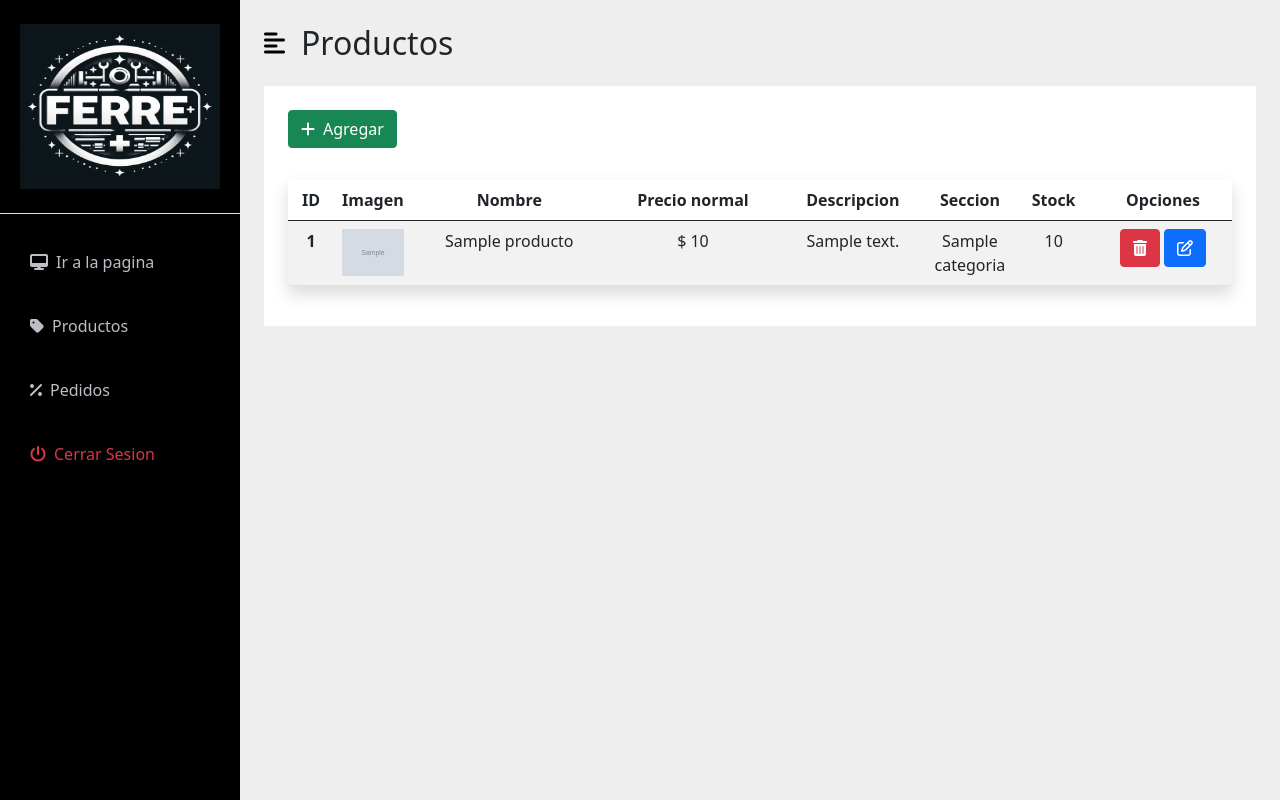
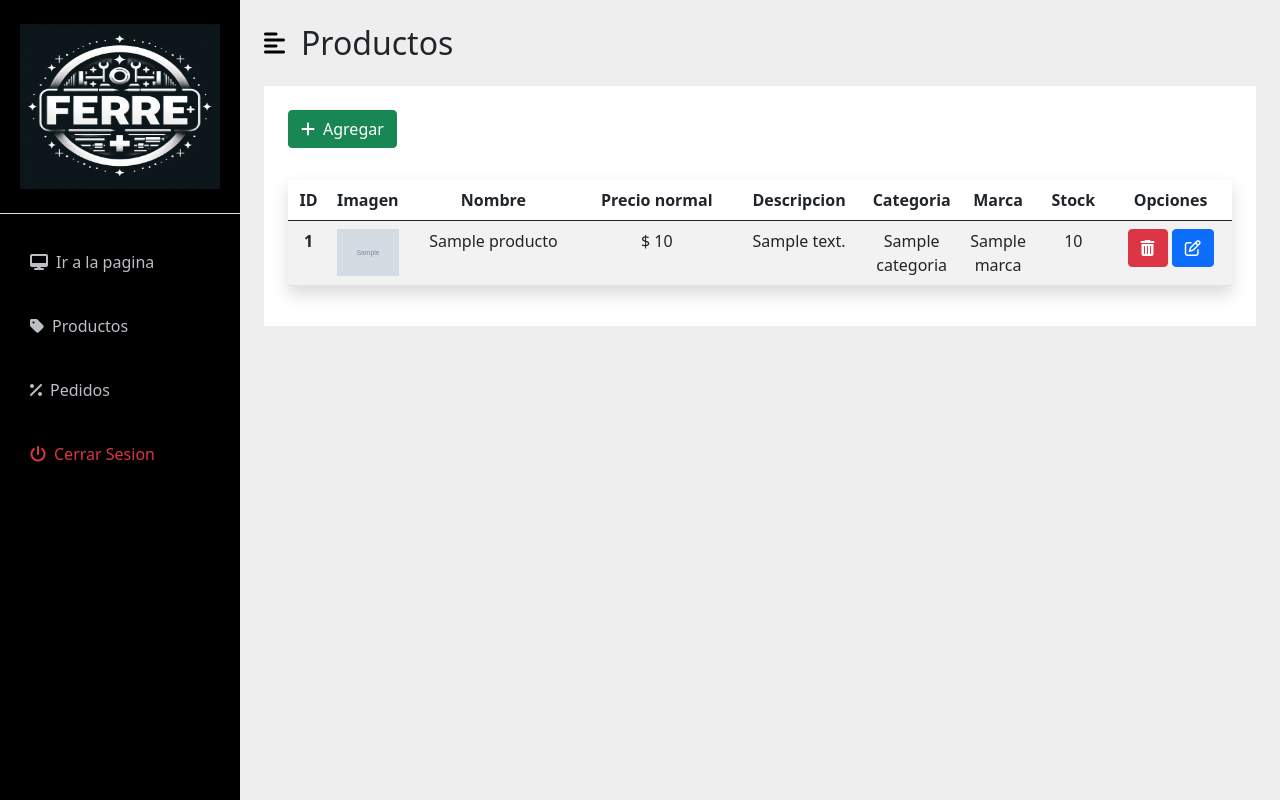
Before and after one commit to NicolasCeronM/Integraci-n, a Django app: template home/templates/administrador/admin.html in a window 1280 px wide. Run offline with Django 5.2, Linux system fonts and the light colour scheme; the template is opened without the code that fills it: most values are stand-ins (such as "Sample title", 1, 10 or a date in 2020); grey boxes marked "Sample" are stand-in pictures; some libraries are stand-ins or nearby versions.

Commit message:
Agregando marca

```diff
--- a/API/urls.py
+++ b/API/urls.py
@@ -1,11 +1,12 @@
 from django.urls import path, include
-from .views import ProductoViewset, CategoriaViewset
+from .views import ProductoViewset, CategoriaViewset, MarcaViewset
 from rest_framework import routers
 
 router = routers.DefaultRouter()
 
 router.register('producto',ProductoViewset)
 router.register('categoria',CategoriaViewset)
+router.register('marca',MarcaViewset)
 
 #Urls de la API
 urlpatterns = [
--- a/home/templates/administrador/admin.html
+++ b/home/templates/administrador/admin.html
@@ -47,7 +47,8 @@
                             <th class="col">Nombre</th>
                             <th class="col">Precio normal</th>
                             <th class="col">Descripcion</th>
-                            <th class="col-1">Seccion</th>
+                            <th class="col-1">Categoria</th>
+                            <th class="col-1">Marca</th>
                             <th class="col">Stock</th>
                             <th class="col">Opciones</th>
                         </tr>
@@ -70,6 +71,7 @@
                             <td class="col">$ {{i.precio}}</td>
                             <td class="col">{{i.descripcion}}</td>
                             <td class="col">{{i.categoria}}</td>
+                            <td class="col">{{i.marca}}</td>
                             <td class="col">{{i.stock}}</td>
                             <td>
 
@@ -135,7 +137,7 @@
 
                     <div class="col-lg-6">
 
-                        <label for="" class="form-label">Seccion de producto</label>
+                        <label for="" class="form-label">Seleccione categoria</label>
 
                         <select class="form-select mb-3" aria-label="Default select example" name="seccion">
                             <option selected>Seleccione</option>
@@ -148,6 +150,16 @@
                             <label for="precio" class="form-label">Precio</label>
                             <input type="number" class="form-control" id="precio" name="precio" placeholder="$$">
                         </div>
+
+                        <label for="" class="form-label">Seleccione marca</label>
+
+                        <select class="form-select mb-3" aria-label="Default select example" name="marca-list">
+                            <option selected>Seleccione</option>
+                            {% for marca in marcas %}
+                            <option value="{{marca.nombre}}">{{marca.nombre}}</option>
+                            {% endfor %}
+                        </select>
+
 
                         <div class=" mb-3">
                             <label for="stock" class="form-label">Stock</label>
--- a/home/templates/index.html
+++ b/home/templates/index.html
@@ -80,7 +80,7 @@
             </a>
             <div class="card-body">
                 <h5 class="card-title">{{i.nombre}}</h5>
-                <p class="card-text">{{i.descripcion}}</p>
+                <p class="card-text">{{i.marca}}</p>
                 <p class="h4">CLP {{i.precio}}</p>
                 <a href="{% url 'carro:agregar' i.id %}" class="btn btn-outline-primary btn-block">Añadir al carro <i
                         class="fa-solid fa-cart-shopping"></i></a>
--- a/producto/admin.py
+++ b/producto/admin.py
@@ -1,7 +1,8 @@
 from django.contrib import admin
-from .models import Producto, Categoria
+from .models import Producto, Categoria, Marca
 
 # Register your models here.
 
 admin.site.register(Categoria)
 admin.site.register(Producto)
+admin.site.register(Marca)
```
Also changed, not shown: API/serializers.py (+6 -1 lines), API/views.py (+6 -2 lines), home/views.py (+9 -2 lines), producto/models.py (+10 -3 lines), producto/migrations/0013_marca_alter_detallepedido_pedido_and_more.py (added), producto/migrations/0014_alter_producto_imagen.py (added).
